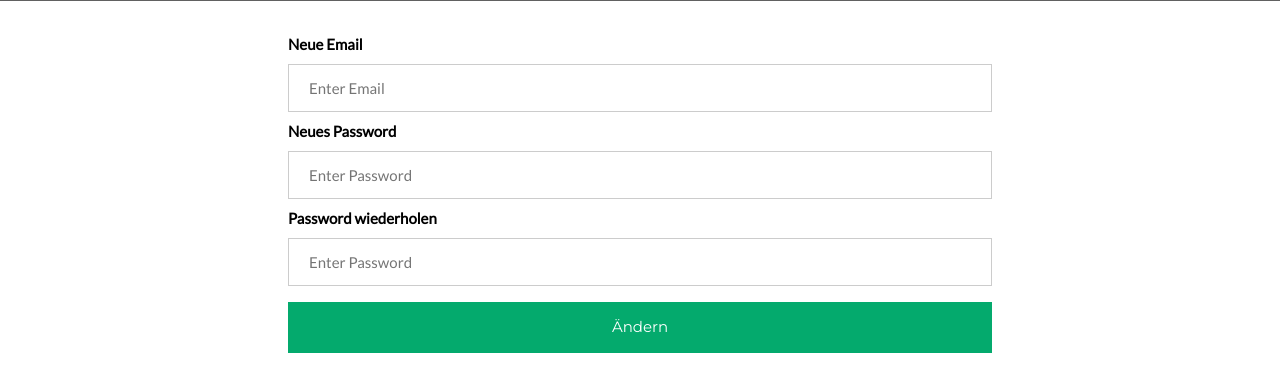
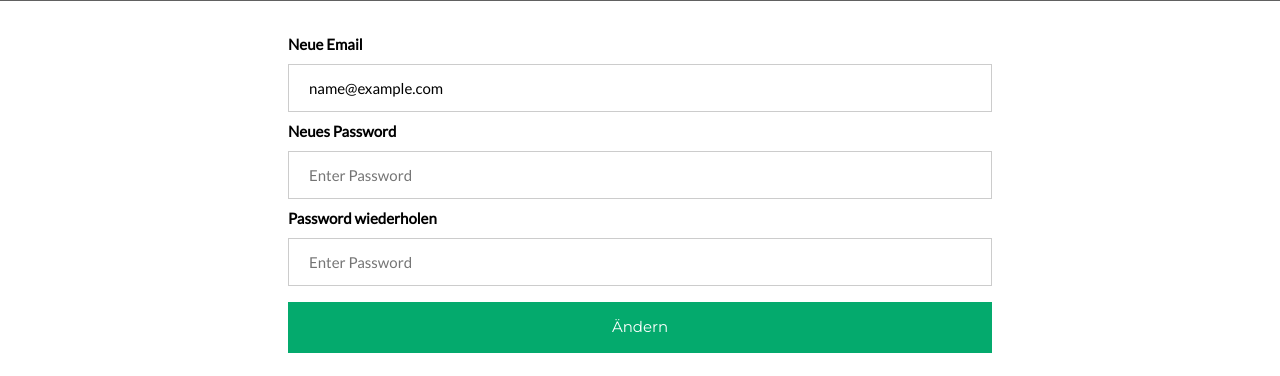
Before and after one commit to TomBenRu/hcc_plan_api, a FastAPI app: template templates/account_settings_actor.html in a window 1280 px wide. Shown: the part 281-657 px from the top of the page. Run offline with FastAPI, Linux system fonts and the light colour scheme; the template is opened without the code that fills it: most values are stand-ins (such as "Sample title", 1, 10 or a date in 2020); parts of the project's set-up code (start-up, migrations or seed data) failed here and were passed over.

Commit message:
still work in progress

```diff
--- a/routers/index.py
+++ b/routers/index.py
@@ -77,7 +77,7 @@ def account_settings(request: Request, confirmed_password: bool = True):
 
     return templates.TemplateResponse('account_settings_actor.html',
                                       context={'request': request, 'name_project': name_project,
-                                               'f_name': user.f_name, 'l_name': user.l_name,
+                                               'f_name': user.f_name, 'l_name': user.l_name, 'email': user.email,
                                                'confirmed_password': confirmed_password})
 
 
--- a/templates/account_settings_actor.html
+++ b/templates/account_settings_actor.html
@@ -19,7 +19,7 @@
         <form action="{{ url_for('write_new_account_settings') }}" method="post">
             <div class="container">
                 <label for="uname"><b>Neue Email</b></label>
-                <input type="text" placeholder="Enter Email" name="email" id="uname" required>
+                <input type="text" placeholder="Enter Email" value="{{ email }}" name="email" id="uname" required>
                 <label for="psw"><b>Neues Password</b></label>
                 <input type="password" placeholder="Enter Password" name="password" id="psw" required>
                 <label for="psw"><b>Password wiederholen</b></label>
```
